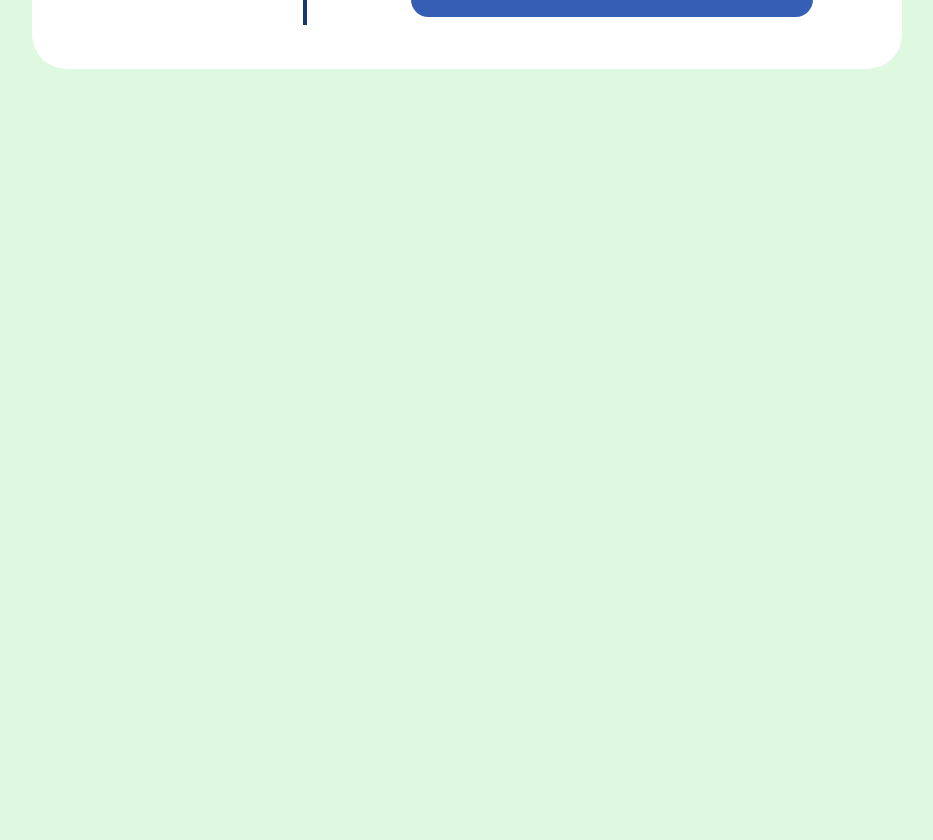
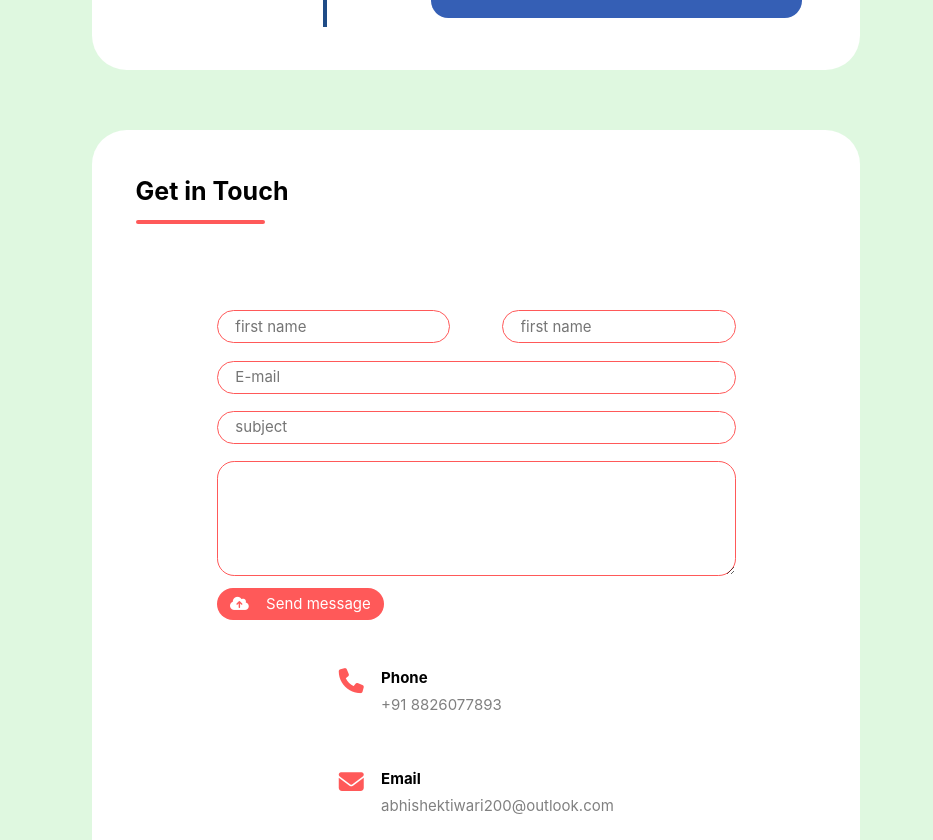
Before and after one commit to kumarkse/kumarresume, a React (Create React App) app: page / in a window 1280 px wide. Shown: the part 1960-2800 px from the top of the page, without its empty margins (331-1264 px from the left). Before the commit the page ends 2089 px from the top, so only its background shows below. Built offline with nearby package versions, Linux system fonts and the light colour scheme; a web font is replaced by a local one.

Commit message:
contact section complete

```diff
--- a/package.json
+++ b/package.json
@@ -1,4 +1,5 @@
 {
+  "homepage": "https://kumarkse.github.io/kumarresume",
   "name": "kumarresume",
   "version": "0.1.0",
   "private": true,
@@ -6,12 +7,15 @@
     "@testing-library/jest-dom": "^5.16.5",
     "@testing-library/react": "^13.4.0",
     "@testing-library/user-event": "^13.5.0",
+    "gh-pages": "^5.0.0",
     "react": "^18.2.0",
     "react-dom": "^18.2.0",
     "react-scripts": "5.0.1",
     "web-vitals": "^2.1.4"
   },
   "scripts": {
+    "predeploy": "npm run build",
+    "deploy": "gh-pages -d build",
     "start": "react-scripts start",
     "build": "react-scripts build",
     "test": "react-scripts test",
--- a/src/App.css
+++ b/src/App.css
@@ -22,6 +22,7 @@ html {
 :root {
   --Cl-Gug: linear-gradient(to bottom right, #00c4cc, #7d2ae8);
   --purple:#9A208C;
+  --contact:#ff5959;
 }
 body{
   transition: all 0.5 ease;
@@ -40,10 +41,10 @@ body{
   border-radius: 4rem;
   width:30rem;
   position: fixed;
-  height: 62rem;
+  height: fit-content;
   overflow: hidden;
   margin-top: 7rem;
-  margin-left: 5rem;
+  margin-left: 15rem;
   padding: 3rem 1rem 0 3rem;
 }
 .navbaar .img{
@@ -97,18 +98,18 @@ ul{
   background-size: cover;
   border-radius: 4rem;
   /* height: 60rem; */
-  width: 70vw;
+  max-width: 60vw;
   margin-top: 7rem;
   margin-bottom: 7rem;
   padding: 2rem;
   color: white;
-  margin-left: 42rem;
+  margin-left: 49rem;
   margin-right: 5rem;
 }
 .firstintro{
   display: flex;
   padding: 3rem;
-  margin-top:6rem;
+  margin-top:3rem;
 }
 .leftside{
   text-align: left;
@@ -125,7 +126,7 @@ p{
   font-size: 20px;
 }
 .n2{
-    font-size: 60px;
+    font-size: 55px;
 }
 .n3{
   font-size: 20px;
@@ -133,7 +134,7 @@ p{
 }
 .n4{
     /* width: 50%; */
-  font-size: 18px;
+  font-size: 14px;
 }
 
 .cvbtn{
@@ -180,7 +181,7 @@ p{
   border-radius: 100%;
   margin: auto;
 }
-
+/* ---------------------second ----------- */
 .second{
   background-color: white;
   background: url(./components/bgpurple.png);
@@ -305,7 +306,7 @@ p{
   align-items: center;
 }
 .desc{
-  border-left: 4px solid #19376D;
+  border-left: 4px solid #1f4c86;
   position: relative;
   padding:1rem 1rem 1rem 2rem;
   display: flex;
@@ -320,10 +321,11 @@ p{
   margin-left: 10rem;
 }
 .desc .circle{
-  background:black;
+  background:white;
   height: 1rem;
   width: 1rem;
   border-radius: 2rem;
+  border: 2px solid #19376D;
   position: absolute;
   top: 0;
   left: -6.5px;
@@ -364,6 +366,107 @@ p{
 
 
 
+
+
+
+/* --------------------------contact sixth ----------- */
+.sixth{
+  background: white;
+  color: black;
+  padding: 5rem;
+}
+.sixth .heading{
+  color: black;
+  font-weight: 700;
+  font-size: 25px;
+  position: relative;
+}
+.sixth hr{
+  background: var(--contact);
+  opacity: 100%;
+  height: 0.5rem;
+  border-radius: 5rem;
+  width: 15rem;
+  border: 0;
+}
+.sixth .section{
+  display: flex;
+  flex-wrap:wrap-reverse;
+  justify-content: space-between;
+  margin-top: 5rem;
+  color: gray;
+}
+.section .left{
+  margin: auto;
+}
+.section p{
+  font-size: 15px;
+  margin: 0.5rem 0;
+}
+.section .bolder{
+  font-weight: 700;
+  color: black;
+}
+.phone,.email,.location{
+  display: flex;
+  margin: 5rem 1rem;
+}
+.section .img{
+  font-size: 25px;
+  color: var(--contact);
+}
+.right{
+  /* margin-left: 9rem; */
+  /* width: 100%; */
+  margin: auto;
+}
+.form{
+  margin-top: 5rem;
+
+}
+.form .name{
+  display: flex;
+  width: 100%;
+  justify-content: space-between;
+}
+.fname , .sname{
+  /* margin-right: 2rem; */
+  font-size: 15px;
+  padding: 0.5rem 0rem 0.5rem 2rem;
+  border: 1px solid var(--contact);
+  border-radius: 5rem;
+  width: 45%;
+}
+.fname{
+}
+.form .e-mail,.form .subject{
+  width: 100%;
+  margin-top: 2rem;
+  font-size: 15px;
+  padding: 0.5rem 0rem 0.5rem 2rem;
+  border: 1px solid var(--contact);
+  border-radius: 5rem;
+}
+.message{
+  font-size: 15px;
+  width: 100%;
+  border-radius: 2rem;
+  margin-top: 2rem;
+  border: 1px solid var(--contact);
+}
+.buton{
+  height: fit-content;
+  width: fit-content;
+  padding: 0.5rem 1.5rem;
+  font-size: 15px;
+  border-radius: 2rem;
+  background-color: var(--contact);
+  color: white;
+  margin-top: 1rem;
+}
+
+
+
 /* ------------------**media start**----------- */
 
 @media screen and (max-width:1493px) {
--- a/src/App.js
+++ b/src/App.js
@@ -3,6 +3,7 @@ import './App.css';
 import Firstintro from './components/Firstintro';
 import Second from './components/Second';
 import Third from './components/Third';
+import Sixth from './components/Sixth';
 
 function App() {
   return (
@@ -11,7 +12,7 @@ function App() {
     <Firstintro />
     <Second />
     <Third />
-
+    <Sixth />
     </>
   );
 }
--- a/src/components/Navbaar.jsx
+++ b/src/components/Navbaar.jsx
@@ -13,7 +13,7 @@ const Navbaar = () => {
         <a href="#"><li><i class="fa-solid fa-house"></i>Home</li></a>
         <a href="#"><li><i class="fa-solid fa-user"></i>About</li></a>
         <a href="#"><li><i class="fa-solid fa-landmark"></i>Education</li></a>
-        <a href="#"><li><i class="fa-solid fa-briefcase"></i>Resume</li></a>
+        <a href="#"><li><i class="fa-solid fa-briefcase"></i>Extra-Curricular</li></a>
         <a href="#"><li><i class="fa-solid fa-folder"></i>Projects</li></a>
         <a href="#"><li><i class="fa-solid fa-phone"></i>Contact</li></a>
       </ul>
--- /dev/null
+++ b/src/components/Sixth.jsx
@@ -0,0 +1,58 @@
+import React from 'react'
+
+const Sixth = () => {
+  return (
+    <div className="sixth allright">
+        <div className="heading">
+            Get in Touch
+        </div>
+        <hr className="line" />
+
+    <div className="section">
+        <div className="left">
+            <div className="phone">
+                <div className="img"><i class="fa-solid fa-phone"></i></div>
+                <div className="txt">
+                    <p className="bolder">Phone</p>
+                    <p>+91 8826077893</p>
+                </div>
+            </div>
+            <div className="email">
+                <div className="img"><i class="fa-solid fa-envelope"></i></div>
+                <div className="txt">
+                    <p className="bolder">Email</p>
+                    <p>abhishektiwari200@outlook.com</p>
+                </div>
+            </div>
+            <div className="location">
+                <div className="img"><i class="fa-sharp fa-solid fa-location-dot"></i></div>
+                <div className="txt">
+                    <p className="bolder">Location</p>
+                    <p>Ghaziabad , U.P.</p>
+                </div>
+            </div>
+        </div>
+        <div className="right">
+            <form action="" method="post" className='form'>
+                <div className="name">
+                <input type="text" name="fname" className='fname' placeholder='first name' />
+                <input type="text" name="fname" className='sname' placeholder='first name' />
+                </div>
+                <div>
+                <input type="email" name="email" id="" placeholder='E-mail' className='e-mail' />
+                </div>
+                <div>
+                <input type="text" name="subject" className="subject" placeholder='subject'/>
+                </div>
+                <textarea name="message" className="message" cols="40" rows="5"></textarea>
+                <div>
+                <button type="submit" className='buton'><i class="fa-solid fa-cloud-arrow-up"></i>Send message</button>
+                </div>
+            </form>
+        </div>
+    </div>
+    </div>
+  )
+}
+
+export default Sixth
--- a/src/components/Third.jsx
+++ b/src/components/Third.jsx
@@ -26,7 +26,7 @@ const Third = () => {
                 <h2>Diploma - ECE</h2>
                 <p>Pusa Institue Of Technology (PIT) </p>
                 <p>New Delhi</p>
-                <p>89.2%</p>{" "}
+                <p>89.2%</p>
               </div>
               <div className="circles">
                 <div className="circle"></div>
@@ -43,7 +43,7 @@ const Third = () => {
                 <p>Pursuing</p>
               </div>
               <div className="circles">
-                <div className="circle"></div>
+                <div className="circle" style={{background : "#19376D",border:"none"}}></div>
                 <p>April - 2019</p>
               </div>
             </li>
```
Also changed, not shown: 1 other file (tests, documents, lock files or other folders).
